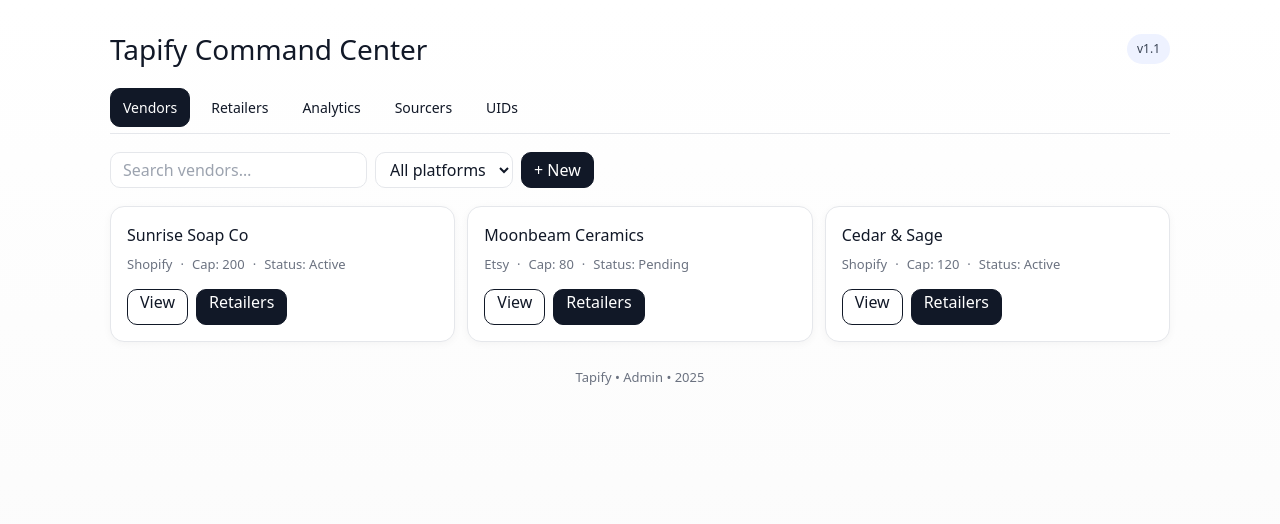
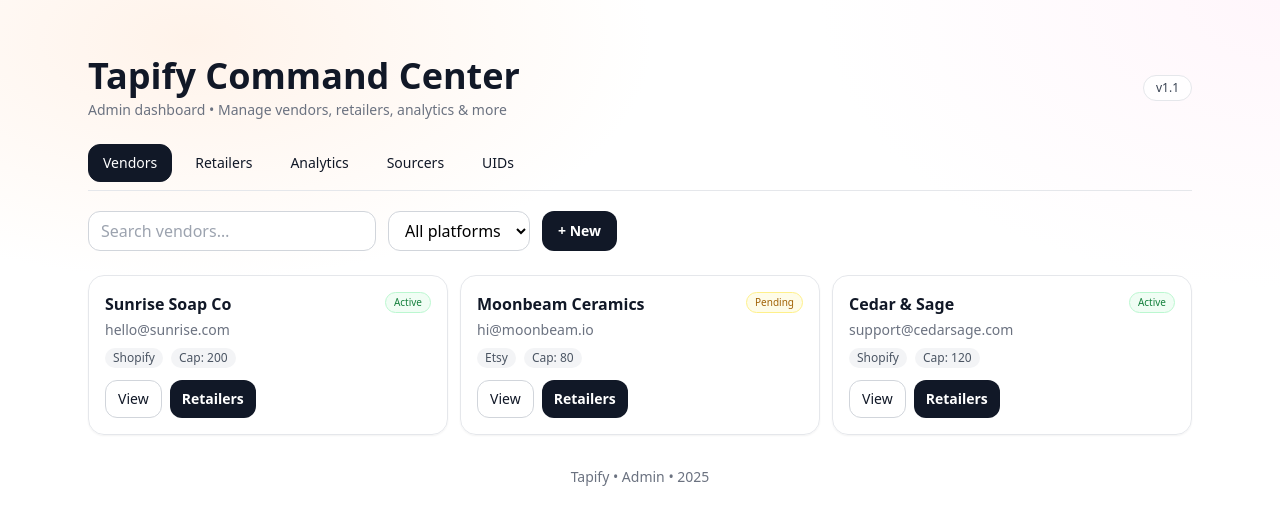
Before and after one commit to pawpayaco/tapify-marketplace, a Next.js app: page /admin in a window 1280 px wide. Shown: the top 524 px of the page. Built offline with nearby package versions, Linux system fonts and the light colour scheme.

Commit message:
Update admin.js

```diff
--- a/pages/admin.js
+++ b/pages/admin.js
@@ -1,120 +1,5 @@
 // pages/admin.js
 import { useMemo, useState } from "react";
-
-const S = {
-  page: {
-    fontFamily: "system-ui, -apple-system, Segoe UI, Roboto, Ubuntu, Cantarell, Noto Sans, 'Helvetica Neue', Arial",
-    minHeight: "100vh",
-    background: "linear-gradient(180deg,#fff 0%,#fafafa 100%)",
-    color: "#111827",
-  },
-  container: {
-    maxWidth: 1100,
-    margin: "0 auto",
-    padding: "28px 20px 60px",
-  },
-  header: {
-    display: "flex",
-    alignItems: "center",
-    justifyContent: "space-between",
-    marginBottom: 18,
-  },
-  h1: { fontSize: 28, margin: 0 },
-  badge: {
-    fontSize: 12,
-    background: "#EEF2FF",
-    color: "#374151",
-    padding: "6px 10px",
-    borderRadius: 999,
-    marginLeft: 10,
-  },
-  tabs: {
-    display: "flex",
-    gap: 8,
-    borderBottom: "1px solid #E5E7EB",
-    paddingBottom: 6,
-    marginBottom: 18,
-    flexWrap: "wrap",
-  },
-  tab: (active) => ({
-    padding: "8px 12px",
-    borderRadius: 10,
-    fontSize: 14,
-    background: active ? "#111827" : "transparent",
-    color: active ? "white" : "#111827",
-    border: active ? "1px solid #111827" : "1px solid transparent",
-    cursor: "pointer",
-  }),
-  toolbar: {
-    display: "flex",
-    gap: 8,
-    margin: "6px 0 18px",
-    flexWrap: "wrap",
-  },
-  input: {
-    height: 36,
-    padding: "0 12px",
-    border: "1px solid #E5E7EB",
-    borderRadius: 10,
-    outline: "none",
-  },
-  select: {
-    height: 36,
-    padding: "0 10px",
-    border: "1px solid #E5E7EB",
-    borderRadius: 10,
-    outline: "none",
-    background: "white",
-  },
-  btn: {
-    height: 36,
-    padding: "0 12px",
-    borderRadius: 10,
-    border: "1px solid #111827",
-    background: "#111827",
-    color: "white",
-    cursor: "pointer",
-  },
-  grid: {
-    display: "grid",
-    gridTemplateColumns: "repeat(auto-fill, minmax(260px, 1fr))",
-    gap: 12,
-  },
-  card: {
-    background: "white",
-    border: "1px solid #E5E7EB",
-    borderRadius: 14,
-    padding: 16,
-    display: "grid",
-    gap: 8,
-    boxShadow: "0 2px 8px rgba(0,0,0,0.04)",
-  },
-  cardTitle: { margin: 0, fontSize: 16 },
-  statRow: { display: "flex", gap: 8, color: "#6B7280", fontSize: 13, flexWrap: "wrap" },
-  kpiWrap: {
-    display: "grid",
-    gridTemplateColumns: "repeat(auto-fit, minmax(180px, 1fr))",
-    gap: 12,
-    marginBottom: 12,
-  },
-  kpi: {
-    background: "white",
-    border: "1px solid #E5E7EB",
-    borderRadius: 14,
-    padding: 14,
-  },
-  kpiLabel: { color: "#6B7280", fontSize: 12, marginBottom: 4 },
-  kpiValue: { fontSize: 20, fontWeight: 600 },
-  tableWrap: {
-    overflow: "auto",
-    border: "1px solid #E5E7EB",
-    borderRadius: 12,
-    background: "white",
-  },
-  table: { width: "100%", borderCollapse: "collapse", fontSize: 14 },
-  thtd: { borderBottom: "1px solid #F3F4F6", padding: "10px 12px", textAlign: "left" },
-  footer: { marginTop: 26, color: "#6B7280", fontSize: 13, textAlign: "center" },
-};
 
 const TABS = ["Vendors", "Retailers", "Analytics", "Sourcers", "UIDs"];
 
@@ -123,7 +8,7 @@ export default function Admin() {
   const [q, setQ] = useState("");
   const [filter, setFilter] = useState("all");
 
-  // Dummy data (swap these for Supabase queries later)
+  // ----- Dummy data (replace with Supabase later) -----
   const vendors = useMemo(
     () => [
       { id: "v1", name: "Sunrise Soap Co", email: "hello@sunrise.com", platform: "Shopify", cap: 200, status: "Active" },
@@ -158,7 +43,7 @@ export default function Admin() {
     []
   );
 
-  // Simple filters
+  // ----- Filters -----
   const qlc = q.trim().toLowerCase();
   const filtVendors = vendors.filter(
     (v) =>
@@ -167,79 +52,136 @@ export default function Admin() {
   );
 
   return (
-    <div style={S.page}>
-      <div style={S.container}>
-        <header style={S.header}>
-          <h1 style={S.h1}>Tapify Command Center</h1>
-          <div style={S.badge}>v1.1</div>
+    <main className="min-h-screen bg-white relative overflow-hidden">
+      {/* soft radial background like the landing/onboard */}
+      <div className="pointer-events-none absolute inset-0 [background:radial-gradient(60%_50%_at_15%_5%,#fff3ea_0%,transparent_60%),radial-gradient(60%_60%_at_100%_0%,#fff6fb_0%,transparent_60%)]" />
+
+      <section className="relative z-10 max-w-6xl mx-auto px-6 py-10 md:py-14">
+        {/* Header */}
+        <header className="flex items-center justify-between mb-6">
+          <div>
+            <h1 className="text-3xl md:text-4xl font-semibold text-[#111827]">Tapify Command Center</h1>
+            <p className="text-sm text-gray-500 mt-1">Admin dashboard • Manage vendors, retailers, analytics & more</p>
+          </div>
+          <span className="inline-flex items-center rounded-full border border-gray-200 bg-white/90 px-3 py-1 text-xs font-medium text-gray-700">
+            v1.1
+          </span>
         </header>
 
         {/* Tabs */}
-        <div style={S.tabs}>
-          {TABS.map((t) => (
-            <button key={t} onClick={() => setTab(t)} style={S.tab(tab === t)}>
+        <div className="flex flex-wrap gap-2 border-b border-gray-200 pb-2 mb-5">
+          {TABS.map((t) => {
+            const active = tab === t;
+            return (
+              <button
+                key={t}
+                onClick={() => setTab(t)}
+                className={[
+                  "rounded-xl px-3.5 py-2 text-sm transition",
+                  active
+                    ? "bg-[#111827] text-white border border-[#111827]"
+                    : "text-[#111827] hover:bg-gray-100 border border-transparent",
+                ].join(" ")}
+              >
                 {t}
               </button>
-          ))}
+            );
+          })}
         </div>
 
         {/* Toolbar */}
-        <div style={S.toolbar}>
+        <div className="flex flex-wrap items-center gap-3 mb-6">
           <input
-            style={S.input}
-            placeholder={`Search ${tab.toLowerCase()}…`}
             value={q}
             onChange={(e) => setQ(e.target.value)}
+            placeholder={`Search ${tab.toLowerCase()}…`}
+            className="h-10 w-full md:w-72 rounded-xl border border-gray-300 bg-white px-3 outline-none focus:ring-2 focus:ring-[#ff6fb3]"
           />
           {tab === "Vendors" && (
-            <select style={S.select} value={filter} onChange={(e) => setFilter(e.target.value)}>
+            <select
+              value={filter}
+              onChange={(e) => setFilter(e.target.value)}
+              className="h-10 rounded-xl border border-gray-300 bg-white px-3 outline-none focus:ring-2 focus:ring-[#ff6fb3]"
+            >
               <option value="all">All platforms</option>
               <option value="shopify">Shopify</option>
               <option value="etsy">Etsy</option>
             </select>
           )}
-          <button style={S.btn} onClick={() => alert("Add new (stub)")}>
+          <button
+            onClick={() => alert("Add new (stub)")}
+            className="h-10 rounded-xl bg-[#111827] px-4 text-sm font-semibold text-white hover:scale-[1.02] transition"
+          >
             + New
           </button>
         </div>
 
         {/* Content */}
         {tab === "Vendors" && (
-          <>
-            <div style={S.grid}>
+          <div className="grid grid-cols-1 sm:grid-cols-2 lg:grid-cols-3 gap-3">
             {filtVendors.map((v) => (
-                <article key={v.id} style={S.card}>
-                  <h3 style={S.cardTitle}>{v.name}</h3>
-                  <div style={S.statRow}>
-                    <span>{v.platform}</span>·<span>Cap: {v.cap}</span>·<span>Status: {v.status}</span>
+              <article
+                key={v.id}
+                className="rounded-2xl border border-gray-200 bg-white/90 p-4 shadow-sm backdrop-blur"
+              >
+                <div className="flex items-start justify-between">
+                  <h3 className="text-base font-semibold text-[#111827]">{v.name}</h3>
+                  <span
+                    className={[
+                      "rounded-full px-2 py-0.5 text-[10px] border",
+                      v.status === "Active"
+                        ? "bg-green-50 text-green-700 border-green-200"
+                        : "bg-yellow-50 text-yellow-700 border-yellow-200",
+                    ].join(" ")}
+                  >
+                    {v.status}
+                  </span>
                 </div>
-                  <div style={{ display: "flex", gap: 8, marginTop: 6 }}>
-                    <a href={`/vendor/${v.id}`} style={{ ...S.btn, background: "#fff", color: "#111827" }}>
+                <div className="mt-1 text-sm text-gray-500">{v.email}</div>
+                <div className="mt-2 flex flex-wrap gap-2 text-xs text-gray-600">
+                  <span className="rounded-full bg-gray-100 px-2 py-0.5">{v.platform}</span>
+                  <span className="rounded-full bg-gray-100 px-2 py-0.5">Cap: {v.cap}</span>
+                </div>
+                <div className="mt-3 flex gap-2">
+                  <a
+                    href={`/vendor/${v.id}`}
+                    className="inline-flex items-center justify-center rounded-xl border border-gray-300 bg-white px-3 py-2 text-sm font-medium text-[#111827] hover:bg-gray-50"
+                  >
                     View
                   </a>
-                    <a href={`/retailers?vendor=${v.id}`} style={{ ...S.btn, background: "#111827" }}>
+                  <a
+                    href={`/retailers?vendor=${v.id}`}
+                    className="inline-flex items-center justify-center rounded-xl bg-[#111827] px-3 py-2 text-sm font-semibold text-white hover:scale-[1.02] transition"
+                  >
                     Retailers
                   </a>
                 </div>
               </article>
             ))}
           </div>
-          </>
         )}
 
         {tab === "Retailers" && (
-          <div style={S.grid}>
+          <div className="grid grid-cols-1 sm:grid-cols-2 lg:grid-cols-3 gap-3">
             {retailers.map((r) => (
-              <article key={r.id} style={S.card}>
-                <h3 style={S.cardTitle}>{r.name}</h3>
-                <div style={S.statRow}>
-                  <span>{r.location}</span>·<span>Displays: {r.displays}</span>
-                </div>
-                <div style={{ display: "flex", gap: 8, marginTop: 6 }}>
-                  <a href={`/retailer/${r.id}`} style={{ ...S.btn, background: "#fff", color: "#111827" }}>
+              <article
+                key={r.id}
+                className="rounded-2xl border border-gray-200 bg-white/90 p-4 shadow-sm backdrop-blur"
+              >
+                <h3 className="text-base font-semibold text-[#111827]">{r.name}</h3>
+                <div className="mt-1 text-sm text-gray-600">{r.location}</div>
+                <div className="mt-2 text-xs text-gray-600">Displays: {r.displays}</div>
+                <div className="mt-3 flex gap-2">
+                  <a
+                    href={`/retailer/${r.id}`}
+                    className="inline-flex items-center justify-center rounded-xl border border-gray-300 bg-white px-3 py-2 text-sm font-medium text-[#111827] hover:bg-gray-50"
+                  >
                     View
                   </a>
-                  <a href={`/retailer/${r.id}/rotate`} style={{ ...S.btn, background: "#111827" }}>
+                  <a
+                    href={`/retailer/${r.id}/rotate`}
+                    className="inline-flex items-center justify-center rounded-xl bg-[#111827] px-3 py-2 text-sm font-semibold text-white hover:scale-[1.02] transition"
+                  >
                     Rotation
                   </a>
                 </div>
@@ -250,34 +192,22 @@ export default function Admin() {
 
         {tab === "Analytics" && (
           <>
-            <div style={S.kpiWrap}>
-              <div style={S.kpi}>
-                <div style={S.kpiLabel}>Total Scans (7d)</div>
-                <div style={S.kpiValue}>1,148</div>
-              </div>
-              <div style={S.kpi}>
-                <div style={S.kpiLabel}>Conversions (7d)</div>
-                <div style={S.kpiValue}>124</div>
-              </div>
-              <div style={S.kpi}>
-                <div style={S.kpiLabel}>Est. Revenue (7d)</div>
-                <div style={S.kpiValue}>$8,920</div>
-              </div>
-              <div style={S.kpi}>
-                <div style={S.kpiLabel}>Top Vendor</div>
-                <div style={S.kpiValue}>Sunrise Soap Co</div>
-              </div>
+            <div className="grid grid-cols-1 sm:grid-cols-2 lg:grid-cols-4 gap-3 mb-4">
+              <KPI label="Total Scans (7d)" value="1,148" />
+              <KPI label="Conversions (7d)" value="124" />
+              <KPI label="Est. Revenue (7d)" value="$8,920" />
+              <KPI label="Top Vendor" value="Sunrise Soap Co" />
             </div>
 
-            <div style={S.tableWrap}>
-              <table style={S.table}>
+            <div className="overflow-auto rounded-2xl border border-gray-200 bg-white/90 backdrop-blur">
+              <table className="w-full text-sm">
                 <thead>
-                  <tr>
-                    <th style={S.thtd}>Vendor</th>
-                    <th style={S.thtd}>UID</th>
-                    <th style={S.thtd}>Scans</th>
-                    <th style={S.thtd}>Conversions</th>
-                    <th style={S.thtd}>Revenue</th>
+                  <tr className="text-left">
+                    <Th>Vendor</Th>
+                    <Th>UID</Th>
+                    <Th>Scans</Th>
+                    <Th>Conversions</Th>
+                    <Th>Revenue</Th>
                   </tr>
                 </thead>
                 <tbody>
@@ -286,12 +216,12 @@ export default function Admin() {
                     { vendor: "Moonbeam Ceramics", uid: "BBB222", scans: 11, conv: 1, rev: 55 },
                     { vendor: "Cedar & Sage", uid: "CCC333", scans: 37, conv: 6, rev: 220 },
                   ].map((row, i) => (
-                    <tr key={i}>
-                      <td style={S.thtd}>{row.vendor}</td>
-                      <td style={S.thtd}>{row.uid}</td>
-                      <td style={S.thtd}>{row.scans}</td>
-                      <td style={S.thtd}>{row.conv}</td>
-                      <td style={S.thtd}>${row.rev.toLocaleString()}</td>
+                    <tr key={i} className="border-t border-gray-100">
+                      <Td>{row.vendor}</Td>
+                      <Td>{row.uid}</Td>
+                      <Td>{row.scans}</Td>
+                      <Td>{row.conv}</Td>
+                      <Td>${row.rev.toLocaleString()}</Td>
                     </tr>
                   ))}
                 </tbody>
@@ -301,18 +231,26 @@ export default function Admin() {
         )}
 
         {tab === "Sourcers" && (
-          <div style={S.grid}>
+          <div className="grid grid-cols-1 sm:grid-cols-2 lg:grid-cols-3 gap-3">
             {sourcers.map((s) => (
-              <article key={s.id} style={S.card}>
-                <h3 style={S.cardTitle}>{s.name}</h3>
-                <div style={S.statRow}>
-                  <span>{s.email}</span>·<span>Revenue: ${s.revenue.toLocaleString()}</span>
-                </div>
-                <div style={{ display: "flex", gap: 8, marginTop: 6 }}>
-                  <a href={`/sourcer/${s.id}`} style={{ ...S.btn, background: "#fff", color: "#111827" }}>
+              <article
+                key={s.id}
+                className="rounded-2xl border border-gray-200 bg-white/90 p-4 shadow-sm backdrop-blur"
+              >
+                <h3 className="text-base font-semibold text-[#111827]">{s.name}</h3>
+                <div className="mt-1 text-sm text-gray-600">{s.email}</div>
+                <div className="mt-2 text-xs text-gray-600">Revenue: ${s.revenue.toLocaleString()}</div>
+                <div className="mt-3 flex gap-2">
+                  <a
+                    href={`/sourcer/${s.id}`}
+                    className="inline-flex items-center justify-center rounded-xl border border-gray-300 bg-white px-3 py-2 text-sm font-medium text-[#111827] hover:bg-gray-50"
+                  >
                     Profile
                   </a>
-                  <a href={`/leaderboard`} style={{ ...S.btn, background: "#111827" }}>
+                  <a
+                    href={`/leaderboard`}
+                    className="inline-flex items-center justify-center rounded-xl bg-[#111827] px-3 py-2 text-sm font-semibold text-white hover:scale-[1.02] transition"
+                  >
                     Leaderboard
                   </a>
                 </div>
@@ -322,25 +260,25 @@ export default function Admin() {
         )}
 
         {tab === "UIDs" && (
-          <div style={S.tableWrap}>
-            <table style={S.table}>
+          <div className="overflow-auto rounded-2xl border border-gray-200 bg-white/90 backdrop-blur">
+            <table className="w-full text-sm">
               <thead>
-                <tr>
-                  <th style={S.thtd}>UID</th>
-                  <th style={S.thtd}>Business</th>
-                  <th style={S.thtd}>Claimed</th>
-                  <th style={S.thtd}>Scans</th>
+                <tr className="text-left">
+                  <Th>UID</Th>
+                  <Th>Business</Th>
+                  <Th>Claimed</Th>
+                  <Th>Scans</Th>
                 </tr>
               </thead>
               <tbody>
                 {uids
-                  .filter((u) => !q || u.uid.toLowerCase().includes(qlc) || u.business.toLowerCase().includes(qlc))
+                  .filter((u) => !qlc || u.uid.toLowerCase().includes(qlc) || u.business.toLowerCase().includes(qlc))
                   .map((u) => (
-                    <tr key={u.uid}>
-                      <td style={S.thtd}>{u.uid}</td>
-                      <td style={S.thtd}>{u.business}</td>
-                      <td style={S.thtd}>{u.claimed ? "Yes" : "No"}</td>
-                      <td style={S.thtd}>{u.scans}</td>
+                    <tr key={u.uid} className="border-t border-gray-100">
+                      <Td>{u.uid}</Td>
+                      <Td>{u.business}</Td>
+                      <Td>{u.claimed ? "Yes" : "No"}</Td>
+                      <Td>{u.scans}</Td>
                     </tr>
                   ))}
               </tbody>
@@ -348,8 +286,27 @@ export default function Admin() {
           </div>
         )}
 
-        <div style={S.footer}>Tapify • Admin • {new Date().getFullYear()}</div>
-      </div>
+        <footer className="mt-8 text-center text-sm text-gray-500">
+          Tapify • Admin • {new Date().getFullYear()}
+        </footer>
+      </section>
+    </main>
+  );
+}
+
+/* ---------- small UI helpers ---------- */
+function KPI({ label, value }) {
+  return (
+    <div className="rounded-2xl border border-gray-200 bg-white/90 p-4 shadow-sm backdrop-blur">
+      <div className="text-xs text-gray-500">{label}</div>
+      <div className="mt-1 text-2xl font-semibold text-[#111827]">{value}</div>
     </div>
   );
 }
+
+function Th({ children }) {
+  return <th className="px-3 py-3 text-xs font-semibold text-gray-600">{children}</th>;
+}
+function Td({ children }) {
+  return <td className="px-3 py-3 text-gray-800">{children}</td>;
+}
```
Lines whose indentation alone changed are shown as unchanged.
